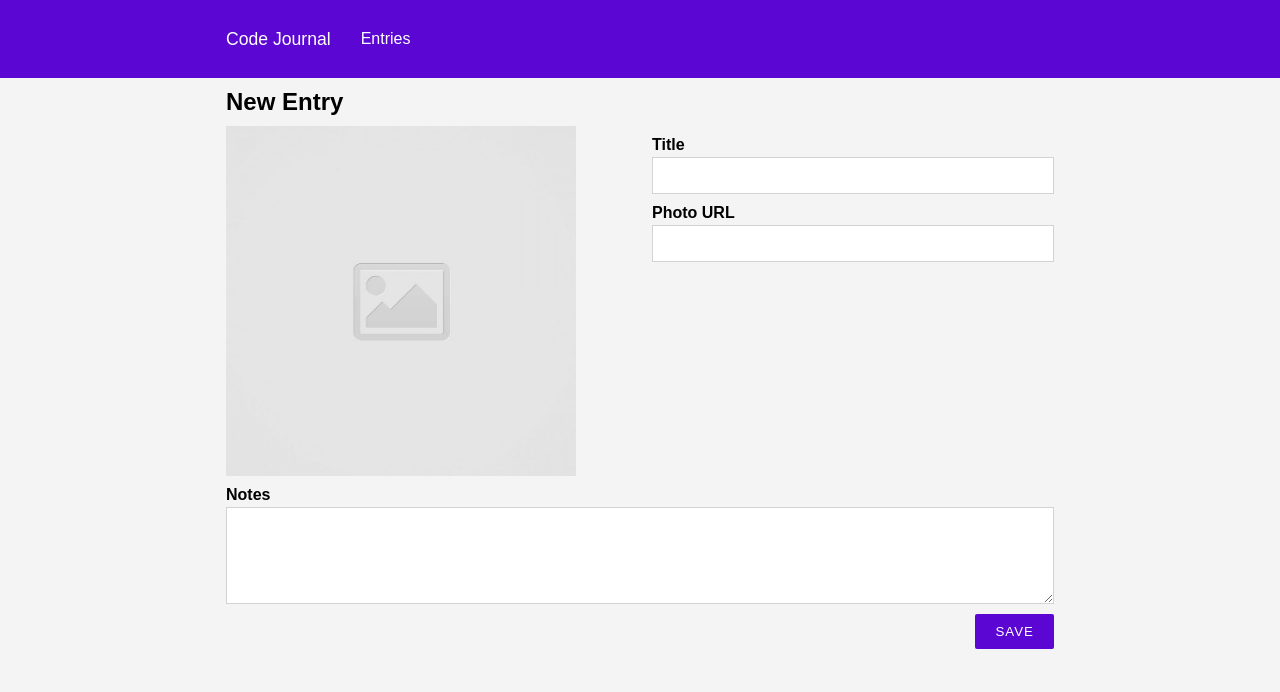
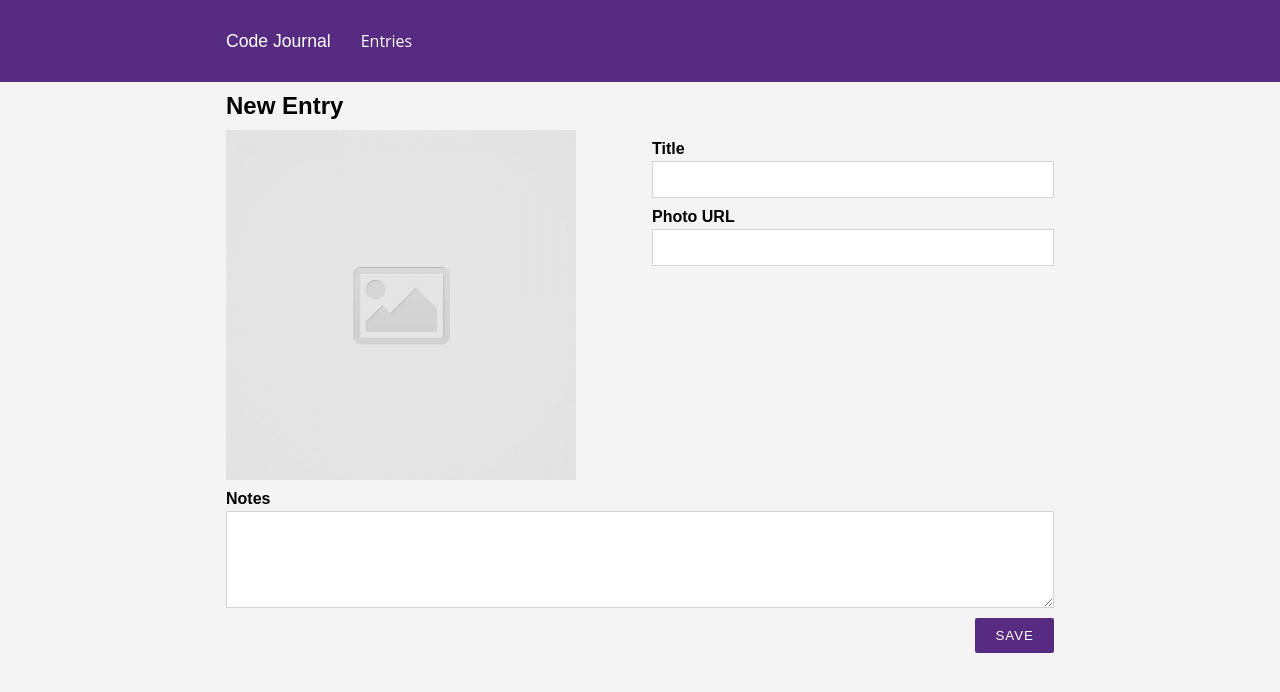
Before and after one commit to yuliia-p/Code-Journal, a website: page index.html in a window 1280 px wide. Drawn offline with Linux system fonts and the light colour scheme.

Commit message:
fixed js/main.js

```diff
--- a/css/styles.css
+++ b/css/styles.css
@@ -1,10 +1,10 @@
 body {
-  font-family: Arial, Helvetica, sans-serif;
+  font-family: "Proza Libre", sans-serif;
   background-color: rgb(244, 244, 244);
 }
 
 a {
-  font-family: Arial, Helvetica, sans-serif;
+  font-family: "Open Sans", sans-serif;
   color: white;
   text-decoration: none;
   margin: 30px;
@@ -21,10 +21,6 @@ h2 {
   font-weight: 100;
   font-size: 1.1rem;
   margin: 0;
-}
-
-p {
-  /* white-space: pre-line; */
 }
 
 label,
@@ -52,7 +48,7 @@ label {
 
 .white-font-style {
   color: white;
-  background-color: rgb(91, 6, 210);
+  background-color: #562b81;
 }
 
 button {
@@ -72,11 +68,6 @@ button {
   list-style-type: none;
   display: inline-block;
 }
-
-/* li.list-item > img {
-  float: left;
-  padding-right: 20px;
-} */
 
 li.list-item > h3 {
   margin-top: 20px;
--- a/js/main.js
+++ b/js/main.js
@@ -22,6 +22,7 @@ function formSubmit(event) {
   elImgURL.setAttribute('src', '/images/placeholder-image-square.jpg');
   switchView('entries');
   elEntryForm.reset();
+  location.reload();
 }
 
 var viewElements = document.querySelectorAll('.view');
```
